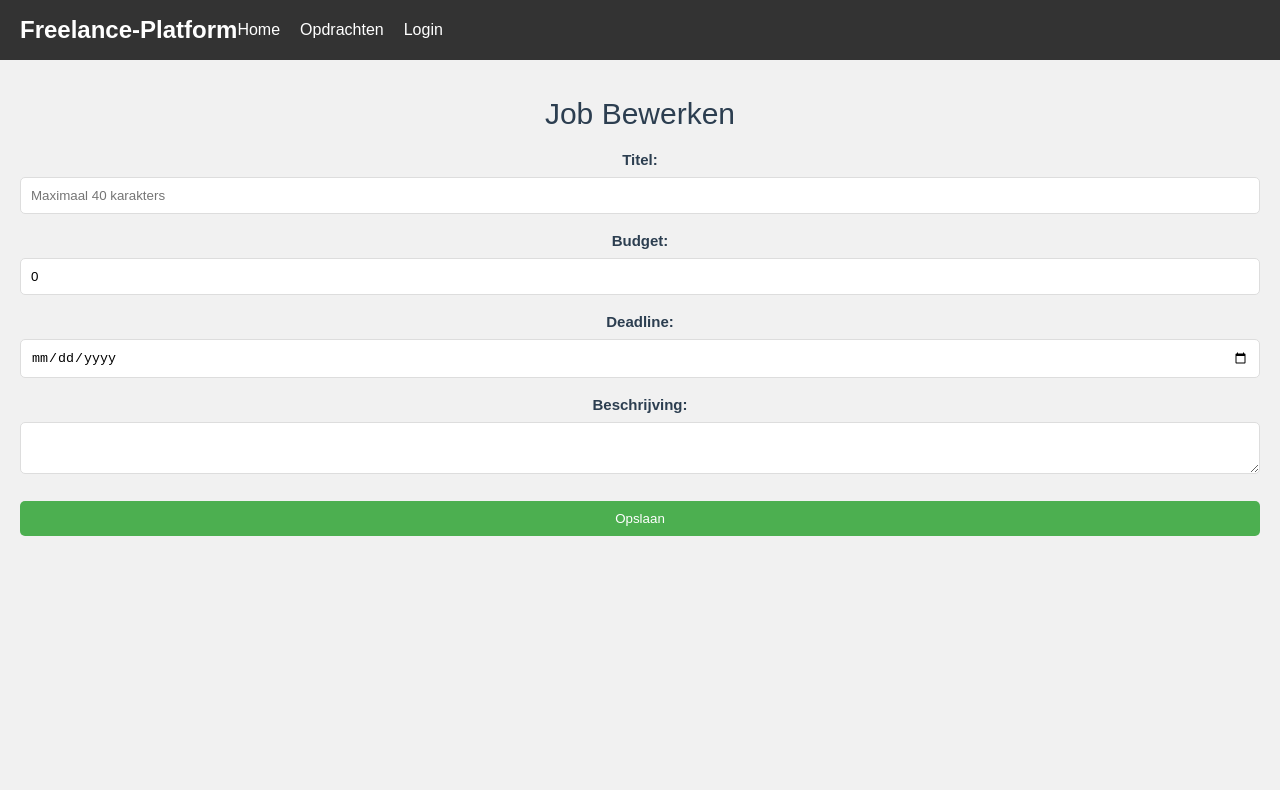
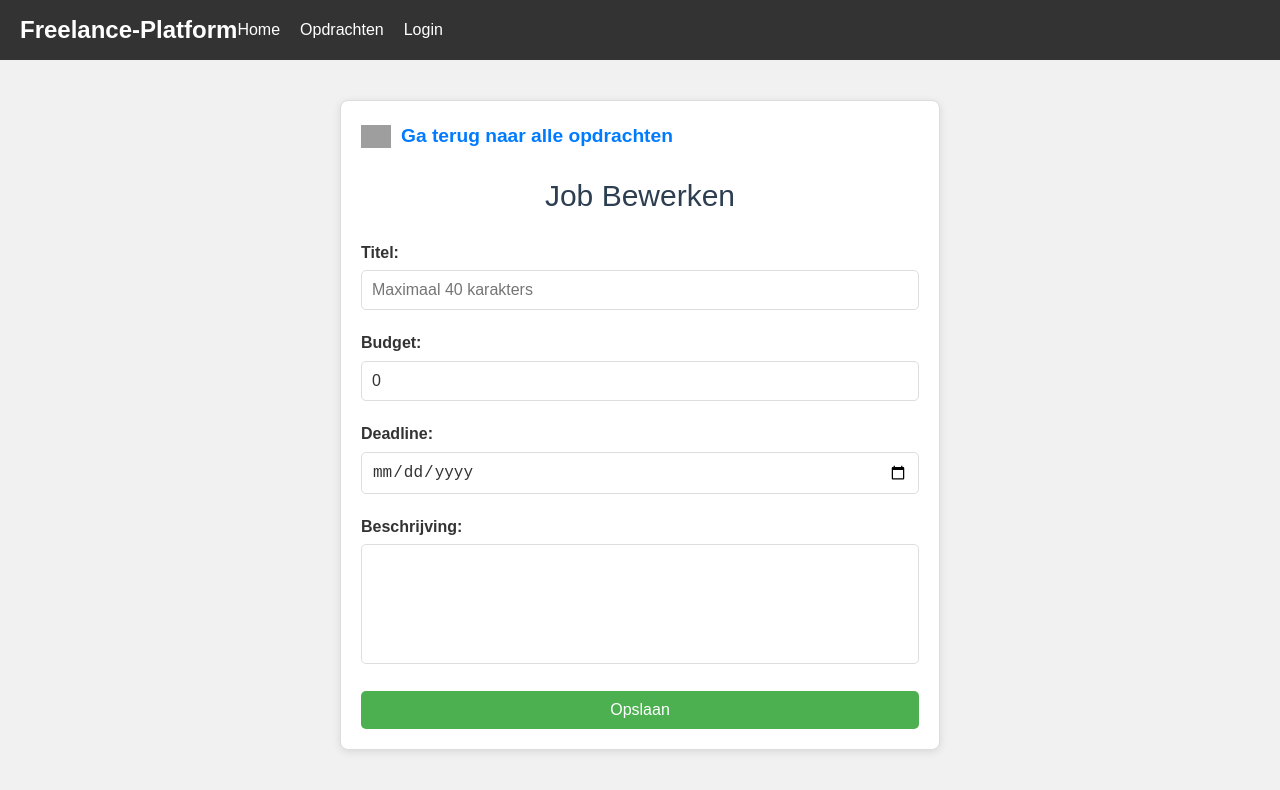
Before and after one commit to Nadir1109/frontend-freelance, a Vue app: page /jobs/1/edit in a window 1280 px wide. Shown: the top 790 px of the page. Built offline with nearby package versions, Linux system fonts and the light colour scheme; no server answers; grey boxes are pictures that could not be loaded.

Commit message:
working with token and login user cant go to login if user is logged in

```diff
--- a/package.json
+++ b/package.json
@@ -13,7 +13,10 @@
     "axios": "^1.7.7",
     "jwt-decode": "^4.0.0",
     "vue": "^3.4.29",
-    "vue-router": "^4.4.5"
+    "vue-router": "^4.4.5",
+    "vue-toastification": "^2.0.0-rc.5",
+    "vue3-toastify": "^0.2.5",
+    "vuetify": "^3.7.0-beta.1"
   },
   "devDependencies": {
     "@babel/preset-env": "^7.25.8",
--- a/src/axios.js
+++ /dev/null
@@ -1,19 +0,0 @@
-import axios from 'axios';
-
-const axiosInstance = axios.create({
-    baseURL: 'http://localhost:8080/api', // Backend API
-    withCredentials: true, // Zorg ervoor dat sessies of cookies worden ondersteund, indien nodig
-});
-
-// Voeg het token toe aan elke aanvraag
-axiosInstance.interceptors.request.use((config) => {
-    const token = localStorage.getItem('authToken');
-    if (token) {
-        config.headers.Authorization = `Bearer ${token}`;
-    }
-    return config;
-}, (error) => {
-    return Promise.reject(error);
-});
-
-export default axiosInstance;
--- a/src/components/AddJob.vue
+++ b/src/components/AddJob.vue
@@ -1,7 +1,8 @@
 <template>
   <div class="add-job-container">
-    <h1>Nieuwe Job Toevoegen</h1>
+
     <form @submit.prevent="submitJob">
+      <div class="form-group">
         <label for="title">Titel:</label>
         <input
             type="text"
@@ -11,7 +12,9 @@
             required
             placeholder="Maximaal 40 karakters"
         />
+      </div>
 
+      <div class="form-group">
         <label for="budget">Budget:</label>
         <input
             type="number"
@@ -21,7 +24,9 @@
             id="budget"
             required
         />
+      </div>
 
+      <div class="form-group">
         <label for="deadline">Deadline:</label>
         <input
             type="date"
@@ -30,17 +35,20 @@
             id="deadline"
             required
         />
+      </div>
 
+      <div class="form-group">
         <label for="description">Beschrijving:</label>
-      <textarea v-model="job.description" id="description" required></textarea>
+        <textarea v-model="job.description" id="description" required placeholder="Voeg een omschrijving toe..."></textarea>
+      </div>
 
-      <button type="submit">Job Toevoegen</button>
+      <button type="submit" class="submit-button">Job Toevoegen</button>
     </form>
   </div>
 </template>
 
 <script>
-import axios from 'axios';
+import axios from '@/plugins/axios.js'; // Gebruik je axios-configuratie
 
 export default {
   data() {
@@ -55,15 +63,15 @@ export default {
     };
   },
   methods: {
-    submitJob() {
-      axios.post('http://localhost:8080/api/jobs/create', this.job)
-          .then(response => {
+    async submitJob() {
+      try {
+        const response = await axios.post('/jobs', this.job);
         alert('Job succesvol toegevoegd!');
-            this.$router.push('/jobs');
-          })
-          .catch(error => {
+        this.$router.push('/jobs'); // Ga naar de jobs-overzichtspagina (aanpassen naar jouw route)
+      } catch (error) {
         console.error("Er is een fout opgetreden bij het toevoegen van de job!", error);
-          });
+        alert('Er is iets misgegaan. Controleer de invoer en probeer opnieuw.');
+      }
     }
   }
 };
@@ -72,33 +80,68 @@ export default {
 <style>
 .add-job-container {
   max-width: 600px;
-  margin: 0 auto;
-  padding: 20px;
+  margin: 50px auto;
+  padding: 40px;
+  background-color: #f9f9f9;
   border: 1px solid #ddd;
   border-radius: 8px;
+  box-shadow: 0 4px 8px rgba(0, 0, 0, 0.1);
+}
+
+.page-title {
+  text-align: center;
+  margin-bottom: 20px;
+  font-size: 2rem;
+  font-weight: bold;
+  color: #333;
+}
+
+.form-group {
+  margin-bottom: 20px;
 }
 
 label {
   display: block;
-  margin-top: 10px;
+  margin-bottom: 8px;
+  font-size: 1rem;
   font-weight: bold;
+  color: #333;
 }
 
-input, textarea, button {
+input, textarea {
   width: 100%;
-  margin-top: 5px;
-  padding: 10px;
-  border-radius: 5px;
-  border: 1px solid #ddd;
+  padding: 12px;
+  border-radius: 6px;
+  border: 1px solid #ccc;
+  box-sizing: border-box;
+  font-size: 1rem;
+  color: #333;
+  transition: border-color 0.3s ease;
 }
 
-button {
-  background-color: #007bff;
-  color: white;
-  cursor: pointer;
+input:focus, textarea:focus {
+  border-color: #007bff;
+  outline: none;
 }
 
-button:hover {
-  background-color: #0056b3;
+textarea {
+  resize: vertical;
+  height: 120px;
+}
+
+.submit-button {
+  width: 100%;
+  padding: 12px;
+  background-color: #4caf50;
+  color: white;
+  border: none;
+  border-radius: 6px;
+  cursor: pointer;
+  font-size: 1.1rem;
+  transition: background-color 0.3s ease;
+}
+
+.submit-button:hover {
+  background-color: #388e3c;
 }
 </style>
--- a/src/components/EditJob.vue
+++ b/src/components/EditJob.vue
@@ -1,10 +1,21 @@
 <template>
   <div class="edit-page-container">
+    <!-- Terug knop als afbeelding met tekst -->
+    <div class="back-button-container" @click="goBack">
+      <img
+          src="@/assets/img/back-arrow.png"
+          alt="Terug"
+          class="back-button"
+      />
+      <span class="back-button-text">Ga terug naar alle opdrachten</span>
+    </div>
+
     <h1>Job Bewerken</h1>
     <form @submit.prevent="updateJob">
       <div>
-        <label>Titel:</label>
+        <label for="title">Titel:</label>
         <input
+            id="title"
             v-model="job.title"
             type="text"
             maxlength="40"
@@ -14,19 +25,21 @@
       </div>
 
       <div>
-        <label>Budget:</label>
+        <label for="budget">Budget:</label>
         <input
+            id="budget"
             v-model.number="job.budget"
             type="number"
-            min="0"
+            min="1"
             step="1"
             required
         />
       </div>
 
       <div>
-        <label>Deadline:</label>
+        <label for="deadline">Deadline:</label>
         <input
+            id="deadline"
             v-model="job.deadline"
             type="date"
             :min="today"
@@ -35,8 +48,13 @@
       </div>
 
       <div>
-        <label>Beschrijving:</label>
-        <textarea v-model="job.description" required></textarea>
+        <label for="description">Beschrijving:</label>
+        <textarea
+            id="description"
+            v-model="job.description"
+            rows="5"
+            required
+        ></textarea>
       </div>
 
       <button type="submit" class="save-button">Opslaan</button>
@@ -45,25 +63,27 @@
 </template>
 
 <script>
-import axios from 'axios';
+import axios from "@/plugins/axios.js";
 
 export default {
   data() {
     return {
       job: {
-        title: '',
+        title: "",
         budget: 0,
-        deadline: '',
-        description: ''
+        deadline: "",
+        description: ""
       },
-      today: new Date().toISOString().split('T')[0] // Alleen toekomstgerichte datums
+      today: new Date().toISOString().split("T")[0] // Alleen toekomstgerichte datums
     };
   },
   mounted() {
-    const jobId = this.$route.params.id;
-    axios.get(`http://localhost:8080/api/jobs/${jobId}`)
+    const jobId = this.$route.params.id; // Haal ID van route op
+    axios
+        .get(`/jobs/${jobId}`)
         .then(response => {
           this.job = response.data;
+          this.job.deadline = this.job.deadline.split("T")[0]; // Formatteer de datum naar enkel de dag
         })
         .catch(error => {
           console.error("Fout bij het ophalen van de job!", error);
@@ -71,13 +91,19 @@ export default {
   },
   methods: {
     updateJob() {
-      axios.put(`http://localhost:8080/api/jobs/${this.job.id}`, this.job)
+      axios
+          .put(`/jobs/${this.job.id}`, this.job)
           .then(() => {
-            this.$router.push('/jobs');
+            alert("Job succesvol bijgewerkt!");
+            this.$router.push("/jobs"); // Ga terug naar de lijstweergave
           })
           .catch(error => {
             console.error("Fout bij het bijwerken van de job!", error);
+            alert("Er is een fout opgetreden. Controleer de invoer en probeer opnieuw.");
           });
+    },
+    goBack() {
+      this.$router.go(-1); // Hiermee ga je één stap terug in de browsergeschiedenis
     }
   }
 };
@@ -85,24 +111,81 @@ export default {
 
 <style>
 .edit-page-container {
+  max-width: 600px;
+  margin: 30px auto;
   padding: 20px;
+  border: 1px solid #ddd;
+  border-radius: 8px;
+  background-color: #fff;
+  box-shadow: 0px 2px 8px rgba(0, 0, 0, 0.1);
+}
+
+h1 {
   text-align: center;
+  margin-bottom: 20px;
 }
 
 form div {
-  margin-bottom: 15px;
+  margin-bottom: 20px;
+}
+
+label {
+  display: block;
+  font-weight: bold;
+  margin-bottom: 5px;
+}
+
+input,
+textarea {
+  width: 100%;
+  padding: 10px;
+  border: 1px solid #ddd;
+  border-radius: 5px;
+  box-sizing: border-box;
+}
+
+textarea {
+  resize: none;
 }
 
 .save-button {
+  display: block;
+  width: 100%;
   padding: 10px 20px;
-  background-color: #4CAF50;
+  background-color: #4caf50;
   color: white;
   border: none;
   border-radius: 5px;
   cursor: pointer;
+  font-size: 1rem;
 }
 
 .save-button:hover {
-  background-color: #388E3C;
+  background-color: #388e3c;
+}
+
+/* Nieuwe styling voor de terug-knop */
+.back-button-container {
+  display: flex;
+  align-items: center;
+  cursor: pointer;
+  margin-bottom: 20px;
+}
+
+.back-button {
+  width: 30px; /* Vergrote afbeelding */
+  height: 30px;
+  object-fit: contain;
+  margin-right: 10px;
+}
+
+.back-button-text {
+  font-size: 1.2rem;
+  color: #007bff;
+  font-weight: bold;
+}
+
+.back-button-container:hover .back-button-text {
+  text-decoration: underline;
 }
 </style>
--- a/src/components/HomePage.vue
+++ b/src/components/HomePage.vue
@@ -15,7 +15,7 @@
 </template>
 
 <script>
-import axios from '@/axios'; // Gebruik de geconfigureerde Axios-instantie
+import axios from '@/plugins/axios.js'; // Gebruik de geconfigureerde Axios-instantie
 
 export default {
   data() {
--- a/src/components/LoginUser.vue
+++ b/src/components/LoginUser.vue
@@ -17,7 +17,7 @@
 </template>
 
 <script>
-import axios from '@/axios'; // Gebruik je geconfigureerde Axios-instantie
+import axios from '@/plugins/axios.js'; // Gebruik je geconfigureerde Axios-instantie
 
 export default {
   data() {
--- a/src/plugins/axios.js
+++ b/src/plugins/axios.js
@@ -1,20 +1,42 @@
 import axios from 'axios';
 
-// Maak een axios instance aan met een basis-URL en standaard headers
+
 const instance = axios.create({
-    baseURL: '/api', // De proxy naar je Spring Boot backend
-    headers: {
-        'Content-Type': 'application/json',
-    },
+    baseURL: 'http://localhost:8080/api', // Pas dit aan naar jouw backend-URL
+    timeout: 10000, // Optioneel: timeout instellen voor requests
 });
 
-// Optioneel: Interceptors toevoegen voor foutafhandeling of authenticatie
+instance.interceptors.request.use(
+    (config) => {
+        // Haal het token op uit localStorage
+        const token = localStorage.getItem('token');
+        if (token) {
+            config.headers['Authorization'] = `Bearer ${token}`;
+        }
+        return config;
+    },
+    (error) => {
+        // Behandel fouten in het verzoek
+        console.error('Request Interceptor Fout:', error);
+        return Promise.reject(error);
+    }
+);
+
+// Voeg een interceptor toe om reacties te loggen of fouten af te handelen
 instance.interceptors.response.use(
-    response => response, // Gewoon het response object teruggeven als er geen fouten zijn
-    error => {
-        // Als er een fout is, kun je deze hier afhandelen
-        console.error('Er is een fout opgetreden bij het maken van een request:', error.response);
-        return Promise.reject(error); // Fout doorgeven zodat je deze in de component kunt afhandelen
+    (response) => {
+        // Succesvolle reactie
+        return response;
+    },
+    (error) => {
+        // Controleer op 401 (Unauthorized) en onderneem actie, bijvoorbeeld uitloggen
+        if (error.response && error.response.status === 401) {
+            console.error('Niet geautoriseerd! Token is ongeldig of verlopen.');
+            // Optioneel: redirect of logout logica
+            localStorage.removeItem('token'); // Verwijder token
+            window.location.href = '/login'; // Optioneel: stuur gebruiker naar login-pagina
+        }
+        return Promise.reject(error);
     }
 );
 
```
Also changed, not shown: src/components/JobsOverview.vue (+109 -42 lines), 1 other file (tests, documents, lock files or other folders). Lines whose indentation alone changed are shown as unchanged.
